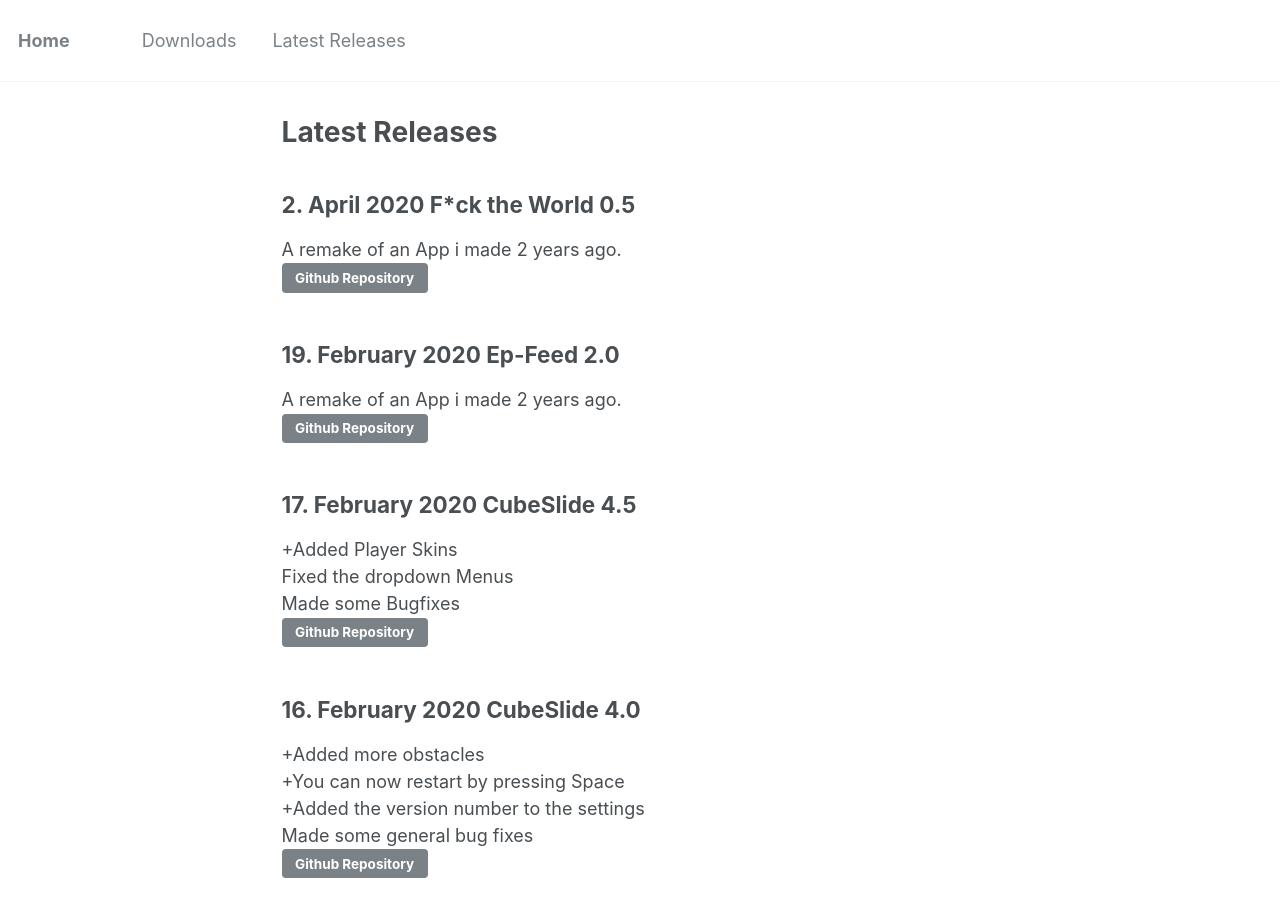
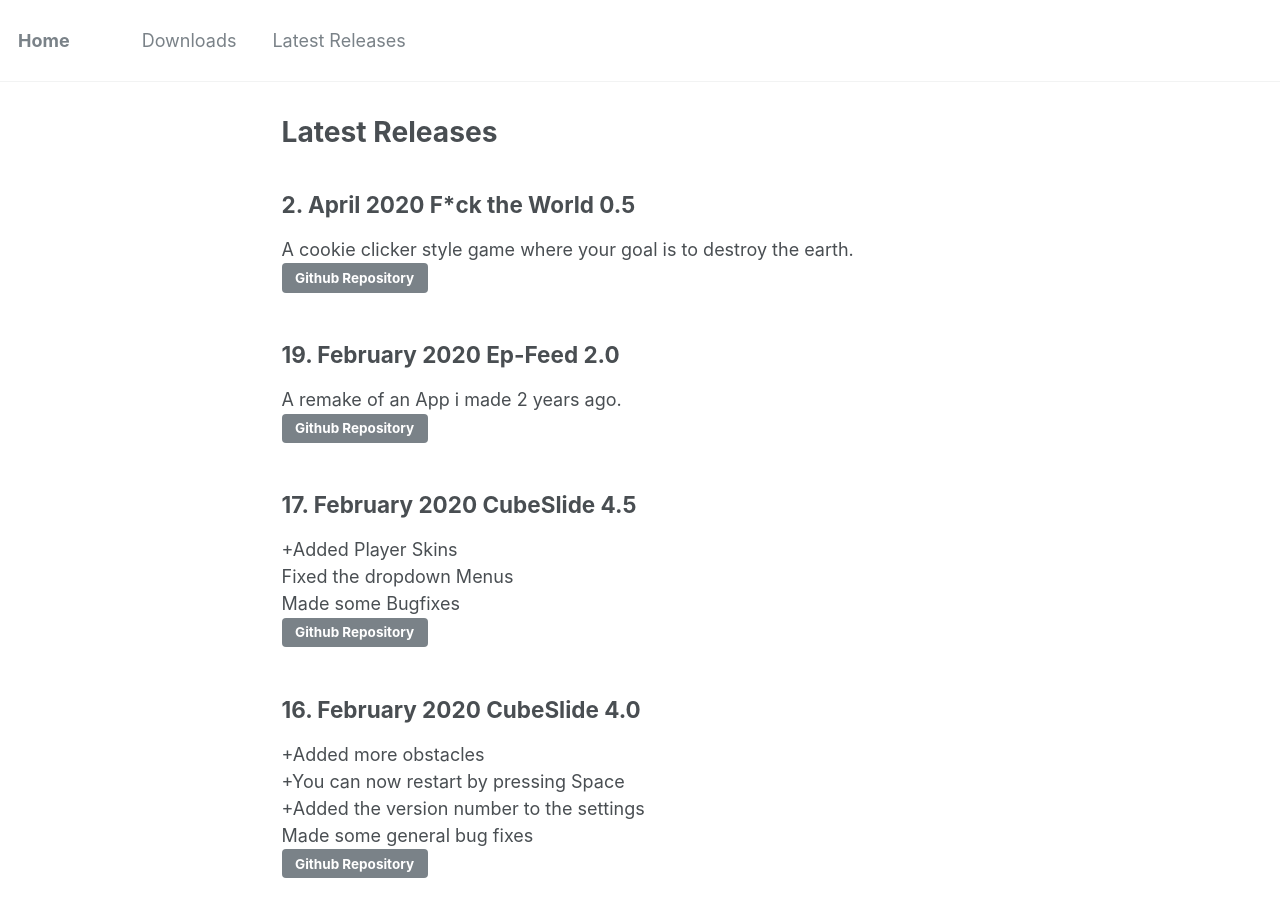
Before and after one commit to Janik313/janik313.github.io, a Jekyll site: the page built from _pages/releases.md, in a window 1280 px wide and 900 px high. Built offline with Jekyll 4.4.1, drawn with Linux system fonts in a browser that asks for light colours.

Commit message:
Update releases.md

```diff
--- a/_pages/releases.md
+++ b/_pages/releases.md
@@ -16,7 +16,7 @@
 </script>
 </head>
 <h2>2. April 2020 F*ck the World 0.5 </h2>
-A remake of an App i made 2 years ago.
+A cookie clicker style game where your goal is to destroy the earth.
 <br><button onclick="window.location.href='https://github.com/Janik313/FuckTheWorld'" class="btn">Github Repository</button>
 
 <h2>19. February 2020 Ep-Feed 2.0 </h2>
```
